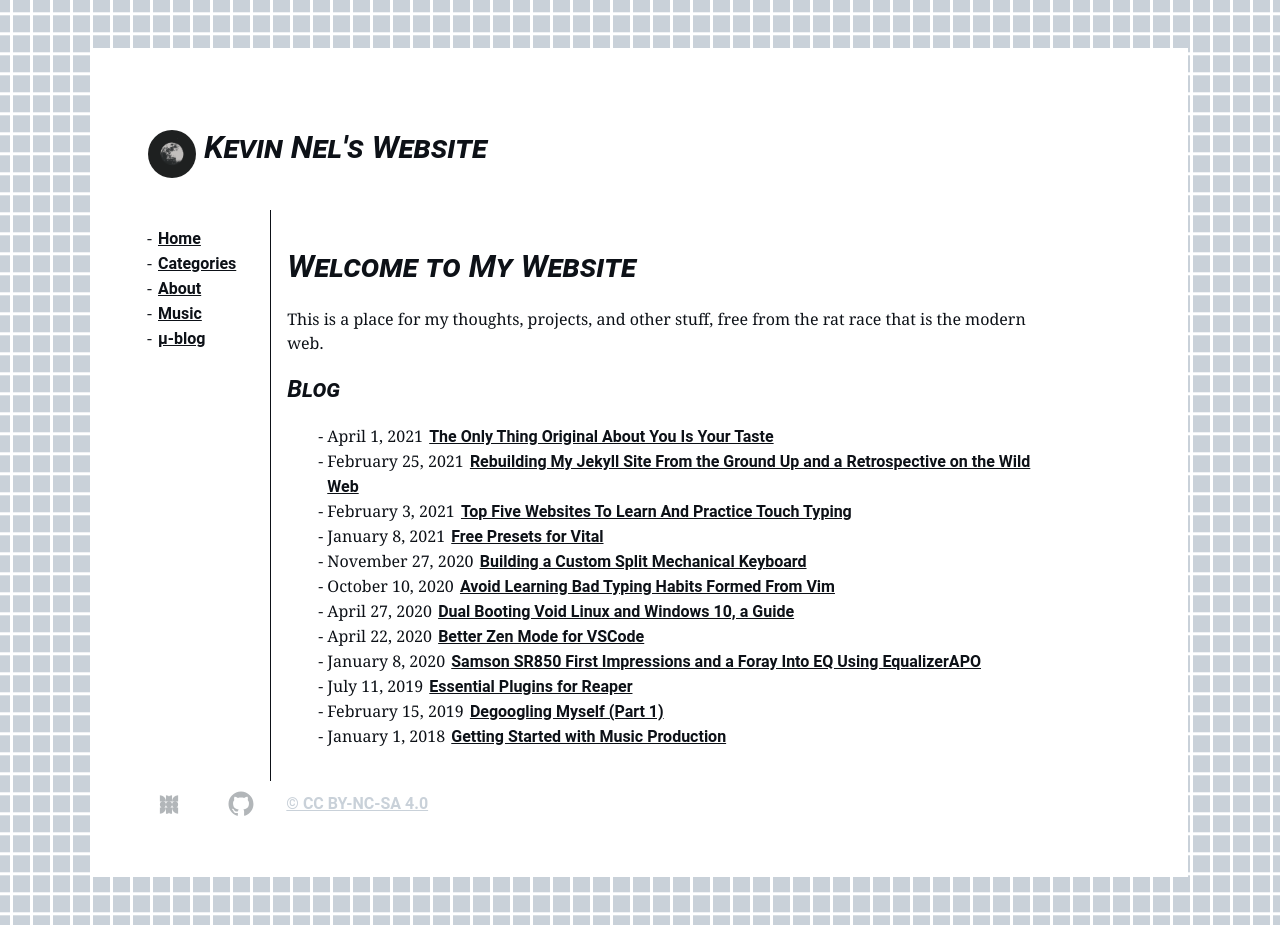
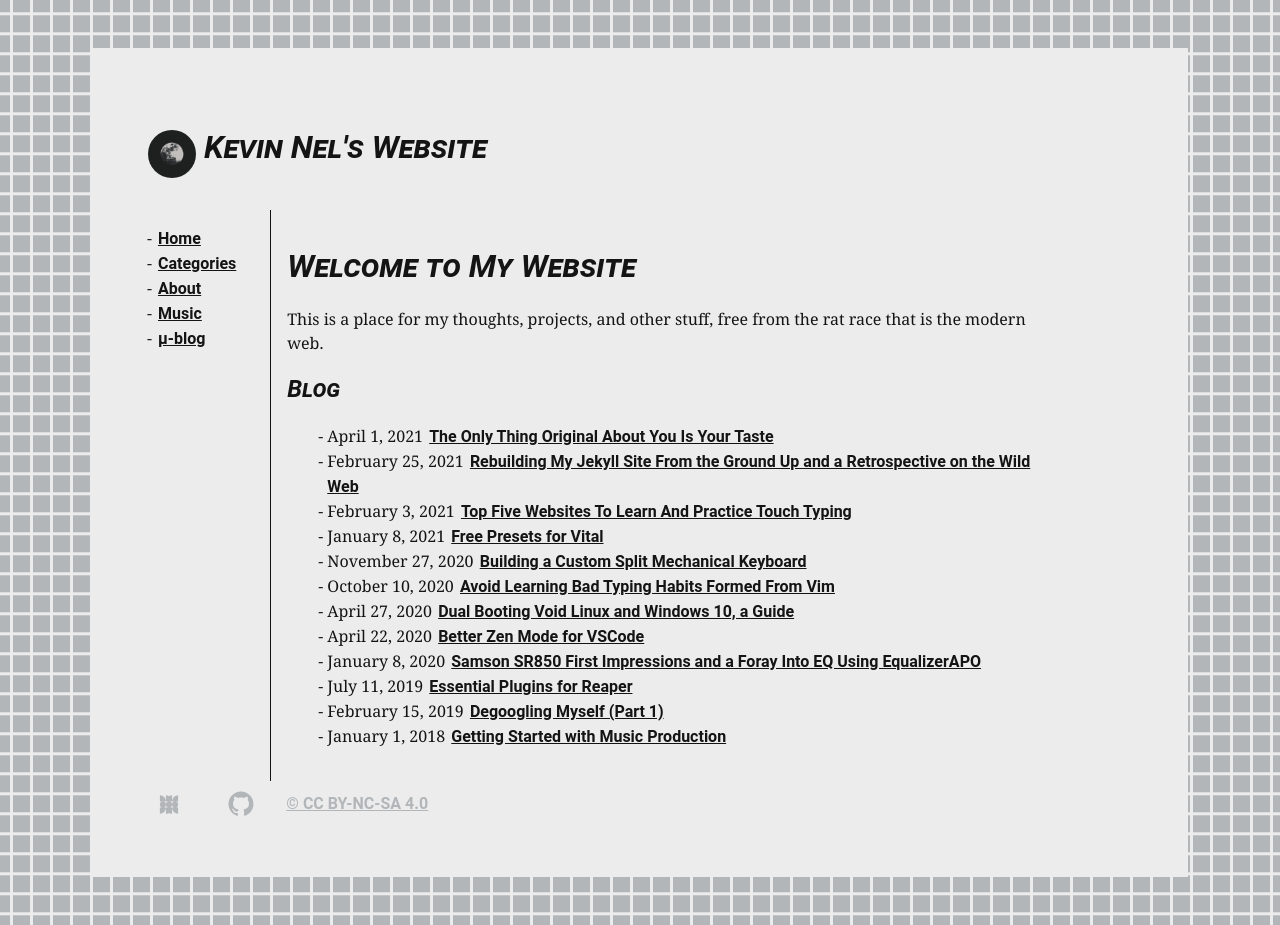
Before and after one commit to kevontheweb/kevontheweb.github.io, a Jekyll site: the page built from index.html, in a window 1280 px wide. Built offline with Jekyll 4.4.1, drawn with Linux system fonts in a browser that asks for light colours.

Commit message:
Update oldschool.css

```diff
--- a/assets/css/oldschool.css
+++ b/assets/css/oldschool.css
@@ -9,11 +9,11 @@
 
 @media (prefers-color-scheme: light) {
   :root {
-    --text-color: #0d1117;
-    --bg-color: white;
-    --accent-color: #c9d1d9;
-    --alt-text-color: #c9d1d9;
-    --selection-color: #ffecad;
+    --text-color: #141414;
+    --bg-color: #ececec;
+    --accent-color: #b2b6b9;
+    --alt-text-color: #b2b6b9;
+    --selection-color: #141414;
   }
 }
 
```
